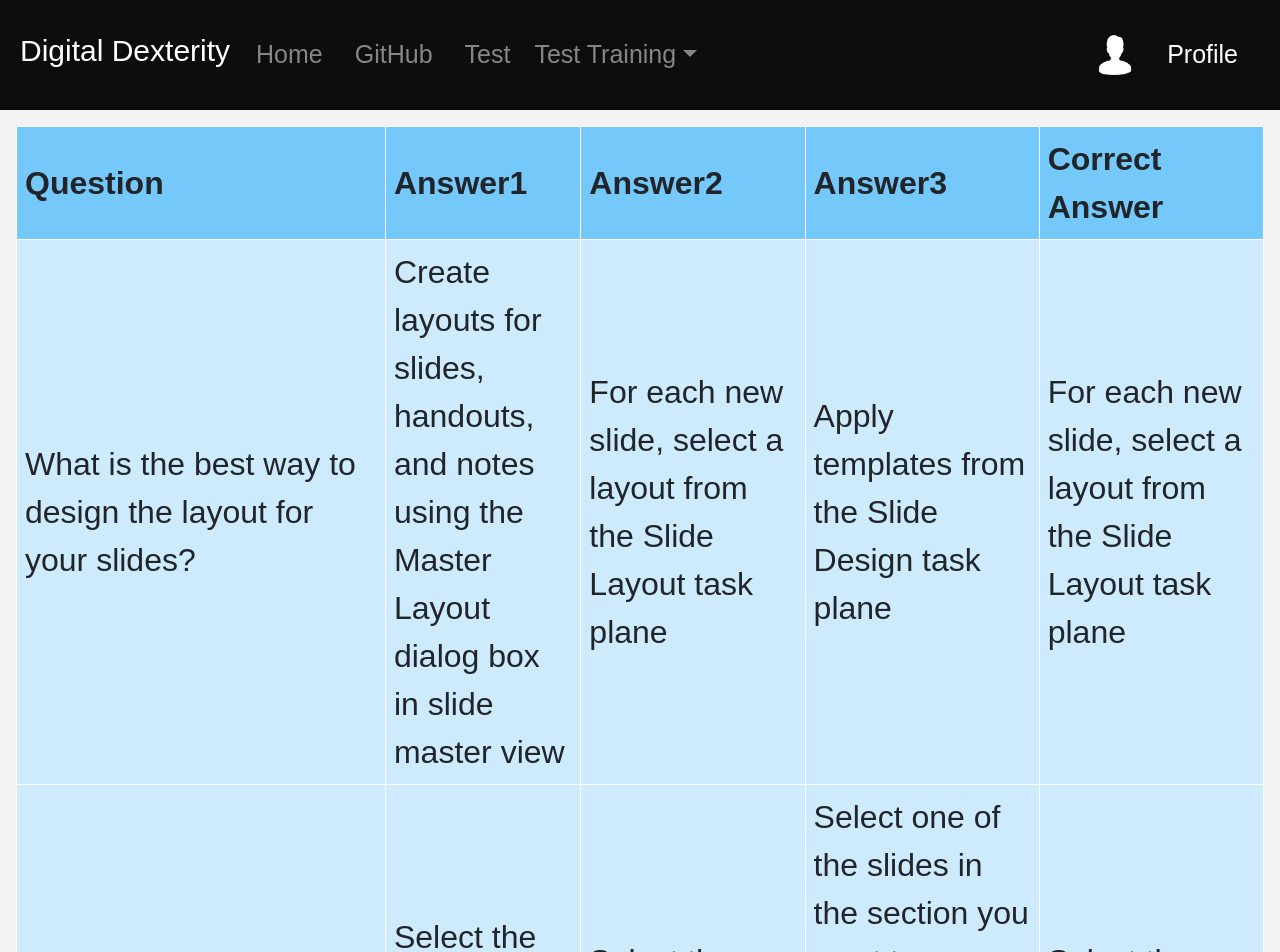
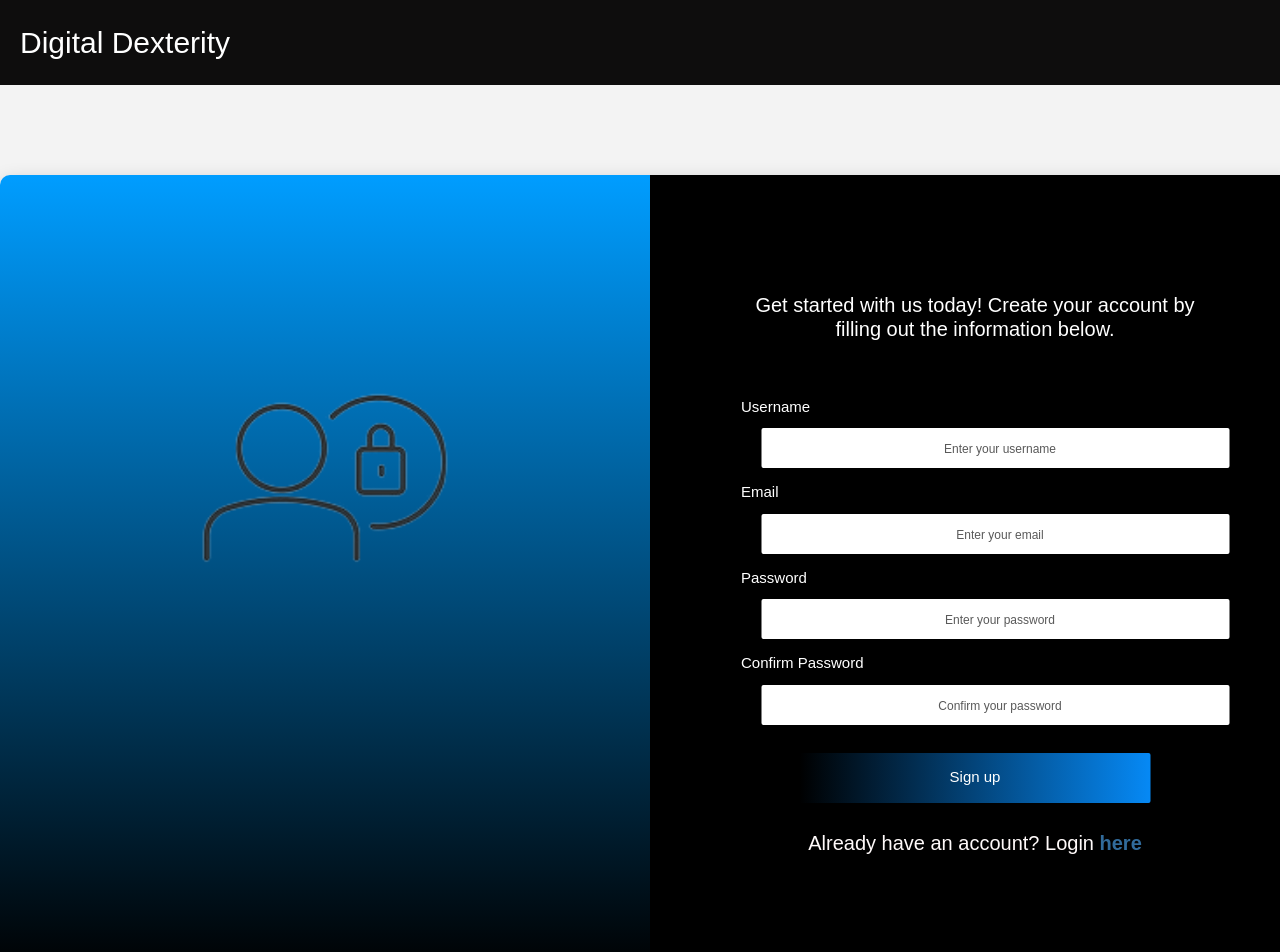
Before and after one commit to perla2000/DigitalDexterity-WebProject, a React (Create React App) app: page /register in a window 1280 px wide. Shown: the top 952 px of the page. Built offline with nearby package versions, Linux system fonts and the light colour scheme.

Commit message:
adjusting welcome page

```diff
--- a/src/App.js
+++ b/src/App.js
@@ -13,22 +13,23 @@ import ExcelTest from "./components/test/ExcelTest.js";
 import PPTests from "./components/test/PPTests.js";
 import Trying from "./components/Trying.js";
 import Profile from "./components/Profile.js";
-
 import AdminPage from "./components/adminPage.js";
-
 import FormSignup from "./components/login/FormSignup";
 import Form from "./components/login/Form";
 import LogForm from "./components/login/LogForm";
+import Nav2 from "./components/Nav2.js";
+import { Nav } from "reactstrap";
 
 class App extends Component {
   render() {
     return (
       <Router>
-        <div>
+        {/* <div>
           <Navv />
           <AdminPage />
-        </div>
-    {/* <div className="App" style={{ objectFit: "cover" }}>
+        </div> */}
+        {
+          <div className="App" style={{ objectFit: "cover" }}>
             {
               <div
                 style={{
@@ -38,7 +39,7 @@ class App extends Component {
                   height: 1000,
                 }}
               >
-              <Navv />
+                <div>
                   <Switch>
                     <Route exact path="/">
                       <Welcome />
@@ -51,10 +52,14 @@ class App extends Component {
                     </Route>
                     <Route exact path="/home">
                       <div>
+                        <Navv />
                         <Carousel />
                         <Trying />
                         <Footer />
                       </div>
+                    </Route>
+                    <Route exact path="/admin">
+                      <AdminPage />
                     </Route>
                     <Route exact path="/test">
                       <Tests />
@@ -73,8 +78,10 @@ class App extends Component {
                     </Route>
                   </Switch>
                 </div>
+              </div>
             }
-        </div>  */}
+          </div>
+        }
       </Router>
     );
   }
--- /dev/null
+++ b/src/components/Nav2.js
@@ -0,0 +1,36 @@
+import React, { useState } from "react";
+import { Component } from "react";
+import { toggle } from "react";
+import { isOpen } from "react";
+import { Link } from "react-router-dom";
+
+import {
+  Collapse,
+  Navbar,
+  NavbarToggler,
+  NavbarBrand,
+  Nav,
+  NavItem,
+  NavLink,
+  UncontrolledDropdown,
+  DropdownToggle,
+  DropdownMenu,
+  DropdownItem,
+} from "reactstrap";
+
+class Nav2 extends Component {
+  render() {
+    return (
+      <Navbar dark expand className="navbarbg">
+        <NavbarToggler onClick={toggle} />
+        <Collapse isOpen={isOpen} navbar>
+          <Nav navbar>
+            <NavbarBrand className="mt-8">Digital Dexterity</NavbarBrand>
+          </Nav>
+        </Collapse>
+      </Navbar>
+    );
+  }
+}
+
+export default Nav2;
--- a/src/components/Navv.js
+++ b/src/components/Navv.js
@@ -30,13 +30,6 @@ class Navv extends Component {
               <NavLink className="nav-link" to="">
                 <NavLink href="/home" className="component">
                   Home
-                </NavLink>
-              </NavLink>
-            </NavItem>
-            <NavItem className="mt-0 ">
-              <NavLink className="nav-link" to="/github">
-                <NavLink href="https://github.com/reactstrap/reactstrap">
-                  GitHub
                 </NavLink>
               </NavLink>
             </NavItem>
--- a/src/components/WelcomePage.js
+++ b/src/components/WelcomePage.js
@@ -1,44 +1,75 @@
 import React from "react";
+import { useHistory } from "react-router-dom";
 import { Link } from "react-router-dom";
+import { Button } from "reactstrap";
 import vid from "./videos/dark.mp4";
+
+// const history = useHistory();
+
+// const routeChange = () => {
+//   let path = "/login";
+//   history.push(path);
+// };
+
 function Welcome() {
   return (
     <>
-
+      <div style={{ backgroundColor: "black", height: "90px" }}>
+        <Link
+          to="/login"
+          className="btn btn-primary"
+          style={{
+            width: "250px",
+            height: "50px",
+            fontSize: "30px",
+            backgroundColor: "black",
+            marginLeft: "85%",
+            marginBottom: "20px",
+            borderBlockColor: "black",
+          }}
+        >
+          Sign up/ Log In
+        </Link>
+      </div>
       <video
         autoPlay
         loop
-muted style={{
+        muted
+        style={{
           position: "absolute",
-  width:"100%",
-  height:"100%",
-  objectFit:"cover",
-  zIndex:"-1",
-
-}}>
-
-  <source src={vid} type="video/mp4"/>
+          width: "100%",
+          height: "100%",
+          objectFit: "cover",
+        }}
+      >
+        <source src={vid} type="video/mp4" />
       </video>
-  <div className="center" href="" style={{
-fontSize:"60px", fontFamily:"arial" }}>
-
-    <Link to="/login" style={{color:'white',
-  width:"100%",
-  height:"100vh",
-  display:"flex",
-  flexDirection:"column",
-  justifyContent:"center",
-  objectFit:"contain",
-  zIndex:"-1",
-  textDecoration: "none"}}>
+      <div
+        className="center"
+        href=""
+        style={{
+          fontSize: "60px",
+          fontFamily: "arial",
+        }}
+      >
+        <Link
+          to="/login"
+          style={{
+            color: "white",
+            width: "100%",
+            height: "100vh",
+            display: "flex",
+            flexDirection: "column",
+            justifyContent: "center",
+            objectFit: "contain",
+            zIndex: "-1",
+            textDecoration: "none",
+          }}
+        >
           Digital Dexterity
         </Link>
       </div>
-
     </>
-
   );
-
-
 }
 export default Welcome;
--- a/src/components/login/Form.css
+++ b/src/components/login/Form.css
@@ -1,10 +1,10 @@
 .form-container {
   margin: 90px auto;
-  width: 1200px;
+  width: 1300px;
   box-shadow: 0 5px 8px 0 rgba(0, 0, 0, 0.2), 0 7px 20px 0 rgba(0, 0, 0, 0.2);
   position: relative;
   border-radius: 10px;
-  height: 700px;
+  height: 800px;
   display: grid;
   grid-template-columns: 1fr 1fr;
 }
@@ -48,7 +48,7 @@
   font-style: italic;
   font-size: 24px;
   margin-top: 80px;
-  color: rgb(0, 0, 0);
+  color: rgb(255, 255, 255);
 }
 
 .form-content-right {
@@ -160,6 +160,7 @@
 
 .form-input-login a {
   text-decoration: none;
-  color: #27cdff;
+  color: rgb(49, 107, 155);
+  font-size: 20px;
   font-weight: 600;
 }
--- a/src/components/login/Form.js
+++ b/src/components/login/Form.js
@@ -1,4 +1,5 @@
 import React, { useState } from "react";
+import Nav2 from "../Nav2";
 import "./Form.css";
 import FormSignup from "./FormSignup";
 import FormSuccess from "./FormSuccess";
@@ -11,10 +12,11 @@ const Form = () => {
   }
   return (
     <>
+      <Nav2 />
       <div className="form-container">
         <span className="close-btn">×</span>
         <div className="form-content-left">
-          <img className="form-img" src="assets/auth2.png" />
+          <img className="form-img" src="assets/login2.png" />
         </div>
         {!isSubmitted ? (
           <FormSignup submitForm={submitForm} />
--- a/src/components/login/FormLogin.js
+++ b/src/components/login/FormLogin.js
@@ -53,7 +53,7 @@ const FormLogin = ({ submitForm }) => {
             />
             {errors && errors.password && <p>{errors.password}</p>}
           </div>
-          <button className="form-input-btn" type="submit" href="/home">
+          <button className="form-input-btn" type="submit">
             Log in
           </button>
           <span className="form-input-login">
--- a/src/components/login/LogForm.css
+++ b/src/components/login/LogForm.css
@@ -1,10 +1,11 @@
 .form-container {
   margin: 90px auto;
-  width: 1200px;
-  box-shadow: 0 5px 8px 0 rgba(221, 212, 212, 0.2), 0 7px 20px 0 rgba(0, 0, 0, 0.2);
+  width: 1300px;
+  box-shadow: 0 5px 8px 0 rgba(221, 212, 212, 0.2),
+    0 7px 20px 0 rgba(0, 0, 0, 0.2);
   position: relative;
   border-radius: 10px;
-  height: 700px;
+  height: 800px;
   display: grid;
   grid-template-columns: 1fr 1fr;
 }
@@ -26,10 +27,10 @@
 }
 
 .form-img {
-  width: 100%;
-  height: 80%;
+  width: 70%;
+  height: 60%;
   position: absolute;
-  top: 50%;
+  top: 40%;
   left: 50%;
   transform: translate(-50%, -50%);
 }
@@ -98,7 +99,7 @@
 }
 
 .form-input::placeholder {
-  color: #be0d0d;
+  color: #595959;
   font-size: 12px;
 }
 
@@ -134,6 +135,8 @@
 
 .form-input-login a {
   text-decoration: none;
-  color: #27cdff;
+  color: rgb(49, 107, 155);
+  font-size: 20px;
   font-weight: 600;
+  font-style: underline;
 }
--- a/src/components/login/LogForm.js
+++ b/src/components/login/LogForm.js
@@ -5,6 +5,10 @@ import Trying from "../Trying";
 import { Container } from "reactstrap";
 import Carousel from "../Carousel.js";
 import Footer from "../Footer.js";
+import Navv from "../Navv";
+import Nav2 from "../Nav2";
+import useLogForm from "./useLogForm";
+import { Redirect } from "react-router";
 
 const Form = () => {
   const [isSubmitted, setIsSubmitted] = useState(false);
@@ -15,18 +19,24 @@ const Form = () => {
   return (
     <>
       {!isSubmitted ? (
-        <div className="form-container">
-          <span className="close-btn">×</span>
-          <div className="form-content-left">
-            <img className="form-img" src="assets/auth2.png" />
+        <>
+          <Nav2 />
+          <div className="form-container">
+            <span className="close-btn">×</span>
+            <div className="form-content-left">
+              <img className="form-img" src="assets/login2.png" />
+            </div>
+            <FormLogin submitForm={submitForm} />
           </div>
-          <FormLogin submitForm={submitForm} />
-        </div>
+        </>
       ) : (
-        <div>
+        <div className="container-center">
+          if (values.username=="admin" && values.password=="admin"){" "}
+          {Redirect("/admin")}
+          {/* <Navv />
           <Carousel />
           <Trying />
-          <Footer />
+          <Footer /> */}
         </div>
       )}
     </>
--- a/src/components/login/useLogForm.js
+++ b/src/components/login/useLogForm.js
@@ -1,5 +1,7 @@
 import { useState, useEffect } from "react";
 import { useHistory, Redirect, withRouter } from "react-router-dom";
+import AdminPage from "../adminPage";
+import { BrowserRouter as Router, Route, Switch } from "react-router-dom";
 
 const useLogForm = (callback, validate) => {
   const [values, setValues] = useState({
@@ -19,6 +21,11 @@ const useLogForm = (callback, validate) => {
   };
 
   const handleSubmit = (e) => {
+    if (values.username == "admin" && values.password == "admin") {
+      Redirect("/admin");
+    } else {
+      Redirect("/home");
+    }
     e.preventDefault();
 
     setErrors(validate(values));
--- a/src/components/login/validateLogin.js
+++ b/src/components/login/validateLogin.js
@@ -18,7 +18,7 @@ export default function validateLogin(values) {
 
   if (!values.password) {
     errors.password = "Password is required";
-  } else if (values.password.length < 6) {
+  } else if (values.password.length < 5) {
     errors.password = "Password needs to be 6 characters or more";
   } else if (passwordRegex.test(values.password)) {
     errors.password = "Invalid password. Must Contain one number";
```
Also changed, not shown: public/assets/login2.png (added). Lines whose indentation alone changed are shown as unchanged.
